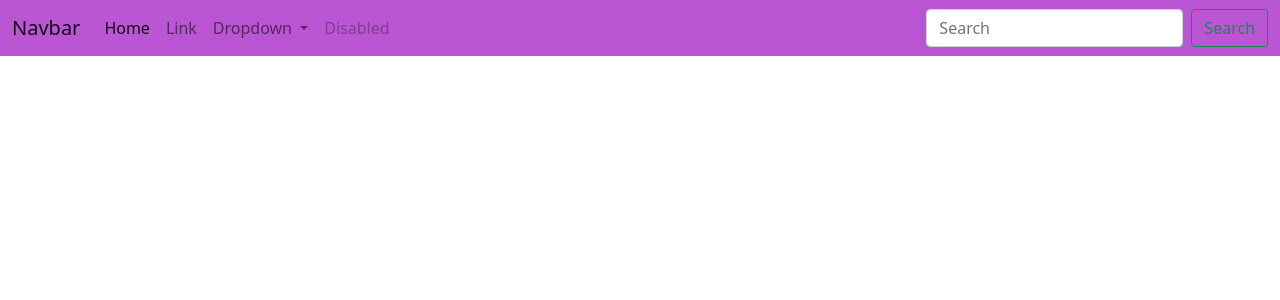
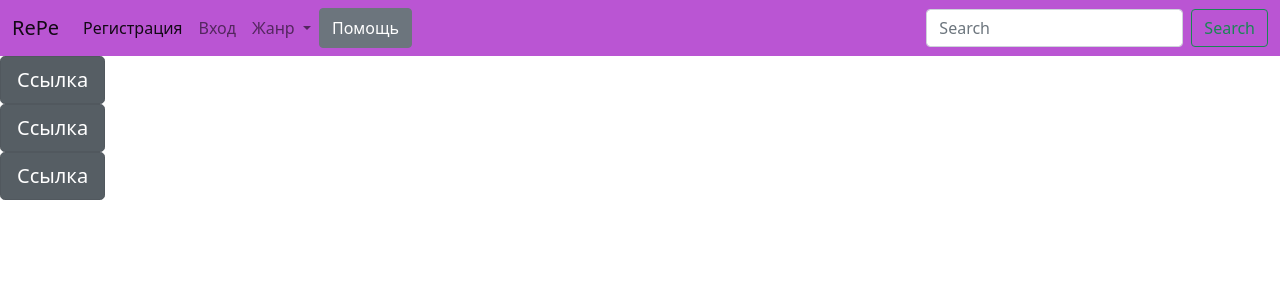
Before and after one commit to YerkhovaAnastasia/Flask, a Flask app: page / in a window 1280 px wide. Shown: the top 300 px of the page. Run offline with Flask 2, Linux system fonts and the light colour scheme.

Commit message:
что-то есть но всё равно чего-то нет

```diff
--- a/templates/base.html
+++ b/templates/base.html
@@ -12,33 +12,40 @@
 <body>
     <nav class="navbar navbar-expand-lg navbar-light" style="background-color: #BA55D3;">
   <div class="container-fluid">
-    <a class="navbar-brand" href="#">Navbar</a>
+    <a class="navbar-brand" href="#">RePe</a>
     <button class="navbar-toggler" type="button" data-bs-toggle="collapse" data-bs-target="#navbarSupportedContent" aria-controls="navbarSupportedContent" aria-expanded="false" aria-label="Toggle navigation">
       <span class="navbar-toggler-icon"></span>
     </button>
     <div class="collapse navbar-collapse" id="navbarSupportedContent">
       <ul class="navbar-nav me-auto mb-2 mb-lg-0">
         <li class="nav-item">
-          <a class="nav-link active" aria-current="page" href="#">Home</a>
+          <a class="nav-link active" aria-current="page" href="#">Регистрация</a>
         </li>
         <li class="nav-item">
-          <a class="nav-link" href="#">Link</a>
+          <a class="nav-link" href="#">Вход</a>
         </li>
         <li class="nav-item dropdown">
           <a class="nav-link dropdown-toggle" href="#" id="navbarDropdown" role="button" data-bs-toggle="dropdown" aria-expanded="false">
-            Dropdown
+            Жанр
           </a>
           <ul class="dropdown-menu" aria-labelledby="navbarDropdown">
-            <li><a class="dropdown-item" href="#">Action</a></li>
-            <li><a class="dropdown-item" href="#">Another action</a></li>
+            <li><a class="dropdown-item" href="#">Фентези</a></li>
+            <li><a class="dropdown-item" href="#">Ужастик</a></li>
+            <li><a class="dropdown-item" href="#">Комедия</a></li>
+            <li><a class="dropdown-item" href="#">Боевик</a></li>
+            <li><a class="dropdown-item" href="#">Детектив</a></li>
+            <li><a class="dropdown-item" href="#">Классика</a></li>
+            <li><a class="dropdown-item" href="#">Поэзия</a></li>
+            <li><a class="dropdown-item" href="#">Моё любимое</a></li>
+            <li><a class="dropdown-item" href="#">Рандом</a></li>
             <li><hr class="dropdown-divider"></li>
-            <li><a class="dropdown-item" href="#">Something else here</a></li>
           </ul>
         </li>
-        <li class="nav-item">
-          <a class="nav-link disabled" href="#" tabindex="-1" aria-disabled="true">Disabled</a>
-        </li>
+            <button type="button" class="btn btn-secondary" data-bs-toggle="tooltip" data-bs-placement="bottom" title="Ничем не могу помочь! Давай сдадимся и умрём!P.S. ЗАРЕГИСТРИРУЙСЯ или ВОЙДИ уже! .\_/.">
+              Помощь
+            </button>
       </ul>
+
       <form class="d-flex">
         <input class="form-control me-2" type="search" placeholder="Search" aria-label="Search">
         <button class="btn btn-outline-success" type="submit">Search</button>
@@ -47,5 +54,11 @@
   </div>
 </nav>
 </ul>
+<a href="#" class="btn btn-secondary btn-lg active" role="button" aria-pressed="true">Ссылка</a>
+    <br>
+<a href="#" class="btn btn-secondary btn-lg active" role="button" aria-pressed="true">Ссылка</a>
+    <br>
+<a href="#" class="btn btn-secondary btn-lg active" role="button" aria-pressed="true">Ссылка</a>
+    <br>
 </body>
 </html>
```
